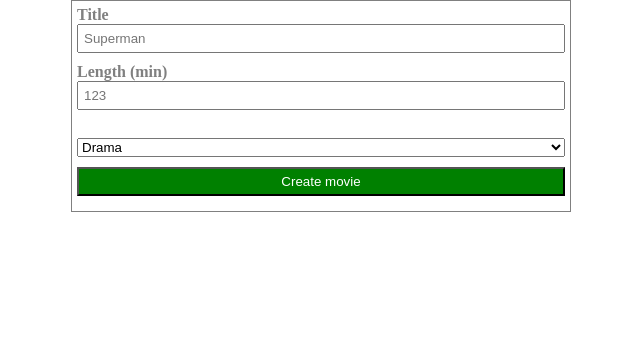
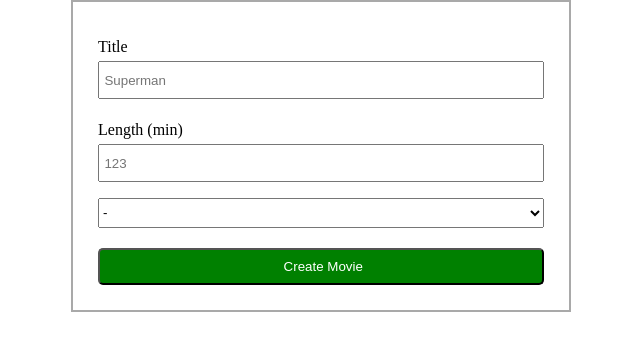
Before and after one commit to MarijaPaunovic/BIT_JS, a plain HTML site: page Create Movie/index.html in a window 1280 px wide. Shown: the whole page, without its empty margins (319-959 px from the left). Drawn offline with Linux system fonts and the light colour scheme.

Commit message:
Create Movie

```diff
--- /dev/null
+++ b/Create Movie/css/main.css
@@ -0,0 +1,41 @@
+* {
+    box-sizing: border-box;
+}
+
+body {
+    margin: 0 auto;
+    padding: 0;
+    width: 500px;
+}
+form {
+    border: 2px solid darkgray;
+    padding: 5%;
+}
+label, input, button {
+    display: block;
+    width: 100%;
+    margin: 0;
+    padding: 0.7em 0;
+}
+input {
+    margin-top: 5px;
+    padding-left: 1%;
+}
+select {
+    display: block;
+    margin: 1% auto 2%;
+    width: 100%;
+    height: 30px;
+}
+#button {
+    display: block;
+    margin: 20px auto 0;
+    width: 100%;
+    color: white;
+    background-color: green;
+    border-radius: 5px;
+    cursor: pointer;
+}
+.movies-list {
+    padding-left: 10px;
+}
--- a/Create Movie/index.html
+++ b/Create Movie/index.html
@@ -1,40 +1,41 @@
 <!DOCTYPE html>
-<html lang="en">
+<html>
 
 <head>
-    <meta charset="UTF-8">
-    <meta name="viewport" content="width=device-width, initial-scale=1.0">
-    <meta http-equiv="X-UA-Compatible" content="ie=edge">
-    <link rel="stylesheet" href="./main.css">
-    <title>Create Movie vezba</title>
+    <meta charset="utf-8" />
+    <meta http-equiv="X-UA-Compatible" content="IE=edge">
+    <title>Create Movie</title>
+    <meta name="viewport" content="width=device-width, initial-scale=1">
+    <link rel="stylesheet" type="text/css" media="screen" href="css/main.css" />
 </head>
 
 <body>
+    <form class="movie-form">
+        <label>Title
+            <input id="title" type="text" name="title" placeholder="Superman">
+        </label>
+        <label>Length (min)
+            <input id="length" type="number" name="length" placeholder="123">
+        </label>
+        <select class="genre">
+            <option value="-">-</option>
+            <option value="Drama">Drama</option>
+            <option value="Action">Action</option>
+            <option value="Comedy">Comedy</option>
+            <option value="Horror">Horror</option>
+            <option value="Adventure">Adventure</option>
+            <option value="Family">Family</option>
+        </select>
+        <input id="button" type="button" value="Create Movie">
 
-    <div class="container">
-        <form class='movie-form' action="">
-            <label for="title">
-                Title
-                <input class="title" type="text" placeholder="Superman">
-            </label>
-            <label for="length">
-                Length (min)
-                <input class="length" type="text" placeholder="123">
-            </label>
-            <br>
-            <select class="genre" name="movie" id="movie">
-                <option value="drama">Drama</option>
-                <option value="action">Action</option>
-                <option value="comedy">Comedy</option>
-            </select>
-            <br>
-            <button type="submit">Create movie</button>
-        </form>
-    </div>
+        <div class="movies-list"></div>
+    </form>
 
 
 
-    <script src="./main.js" type="text/javascript"></script>
+
+    <script src="js/forms.js"></script>
+    <script src="js/entities.js"></script>
 </body>
 
 </html>
--- /dev/null
+++ b/Create Movie/js/entities.js
@@ -0,0 +1,20 @@
+"use strict";
+
+var $createMovie = document.querySelector('.movie-form #button');
+$createMovie.addEventListener('click', onCreateMovie);
+
+var movies = [];
+
+function onCreateMovie(event) {
+    event.preventDefault();
+    if (!$movieTitle.value || !$movieLength.value){
+        return alert('ERROR! The field is empty');
+    }
+
+    var movieData = getMovieData();
+    var newMovie = createMovie(movieData.title, movieData.length, movieData.genre);
+    movies.push(newMovie);
+
+    renderMovies(movies);
+    resetMovieForm();
+};
--- /dev/null
+++ b/Create Movie/js/forms.js
@@ -0,0 +1,61 @@
+"use strict";
+
+var $movieForm = document.querySelector('.movie-form');
+var $movieTitle = document.getElementById("title");
+var $movieLength = document.getElementById("length");
+var $movieGenre = document.querySelector(".genre");
+var $moviesList = document.querySelector(".movies-list");
+
+
+function createMovie(title, length, genre) {
+    var newGenre = new Genre(genre);
+    return new Movie(title, length, newGenre);
+}
+
+function Genre(genre) {
+    this.name = genre;
+
+    this.getData = function () {
+        return this.name[0].toUpperCase() + this.name[this.name.length - 1].toUpperCase();
+    }
+}
+
+
+
+function Movie(title, length, genre) {
+    this.title = title;
+    this.length = length;
+    this.genre = genre;
+
+    this.getData = function () {
+        return this.title + ", " + this.length + "min, " + this.genre.getData();
+    }
+}
+
+
+function renderMovies(movies) {
+    $moviesList.textContent = '';
+    for (var i = 0; i < movies.length; i++) {
+        var p = document.createElement('p');
+        p.textContent = movies[i].getData() + "\n";
+        $moviesList.appendChild(p);
+    }
+}
+
+function resetMovieForm() {
+    $movieTitle.value = "";
+    $movieLength.value = "";
+    $movieGenre.value = "-";
+
+    $movieTitle.style.borderColor = "inherit";
+}
+
+function getMovieData() {
+    if ($movieTitle.value !== "" && $movieLength !== "") {
+        return {
+            title: $movieTitle.value,
+            length: $movieLength.value,
+            genre: $movieGenre.value
+        }
+    }
+}
--- a/Create Movie/main.css
+++ /dev/null
@@ -1,37 +0,0 @@
-* {
-    box-sizing: border-box;
-}
-body {
-    margin: 0;
-    padding: 0;
-}
-
-.container {
-    margin: 0 auto;
-    padding: 5px;
-    width: 500px;
-    border: 1px solid grey;
-}
-form {
-    width: 100%;
-    color: gray;
-    font-weight: bold;
-}
-label {
-    width: 100%;
-    display: block;
-}
-input, select, button {
-    width: 100%;
-    margin-bottom: 10px;
-}
-input {
-    padding: 5px;
-    display: block;
-}
-
-button {
-    padding: 5px;
-    background-color: green;
-    color: white;
-}
--- a/Create Movie/main.js
+++ /dev/null
@@ -1,63 +0,0 @@
-"use strict";
-
-var $movieTitle = document.querySelector('.movie-form .title');
-var $movieLength = document.querySelector('.movie-form .length');
-var $movieGenre = document.querySelector('.movie-form .genre');
-
-var $movieForm = document.querySelector('.movie-form');
-var $createMovie = document.querySelector('.movie-form button');
-
-var movies = [];
-$movieTitle.value = "";
-$movieLength.value = "";
-
-$createMovie.addEventListener('click', onCreateMovie);
-
-function onCreateMovie(event) {
-    event.preventDefault();
-
-     var newMovie = createMovie(
-        $movieTitle.value,
-        $movieLength.value,
-        $movieGenre.value,
-    );
-
-
-    movies.push(newMovie);
-
-    renderMovies(movies);
-};
-
-function createMovie(title, length, genre) {
-    var newGenre = new Genre(genre);
-    return new Movie(title, length, newGenre)
-};
-
-
-function Genre(genre) {
-    this.name = genre;
-
-    this.getData = function () {
-        return this.name[0].toUpperCase() + this.name[this.name.length - 1].toUpperCase();
-    }
-};
-
-function Movie(title, length, genre) {
-    this.title = title;
-    this.length = length;
-    this.genre = genre;
-
-    this.getData = function () {
-        return this.title + ', ' + this.length + 'min, ' + this.genre.getData();
-    }
-};
-
-function renderMovies(movies) {
-    for (var i = 0; i < movies.length; i++) {
-        var p = document.createElement('p');
-        p.textContent = movies[i].getData();
-
-        $movieForm.appendChild(p);
-
-    }
-};
```
Also changed, not shown: Create Movie/js/ui.js (added, +34 -0 lines).
